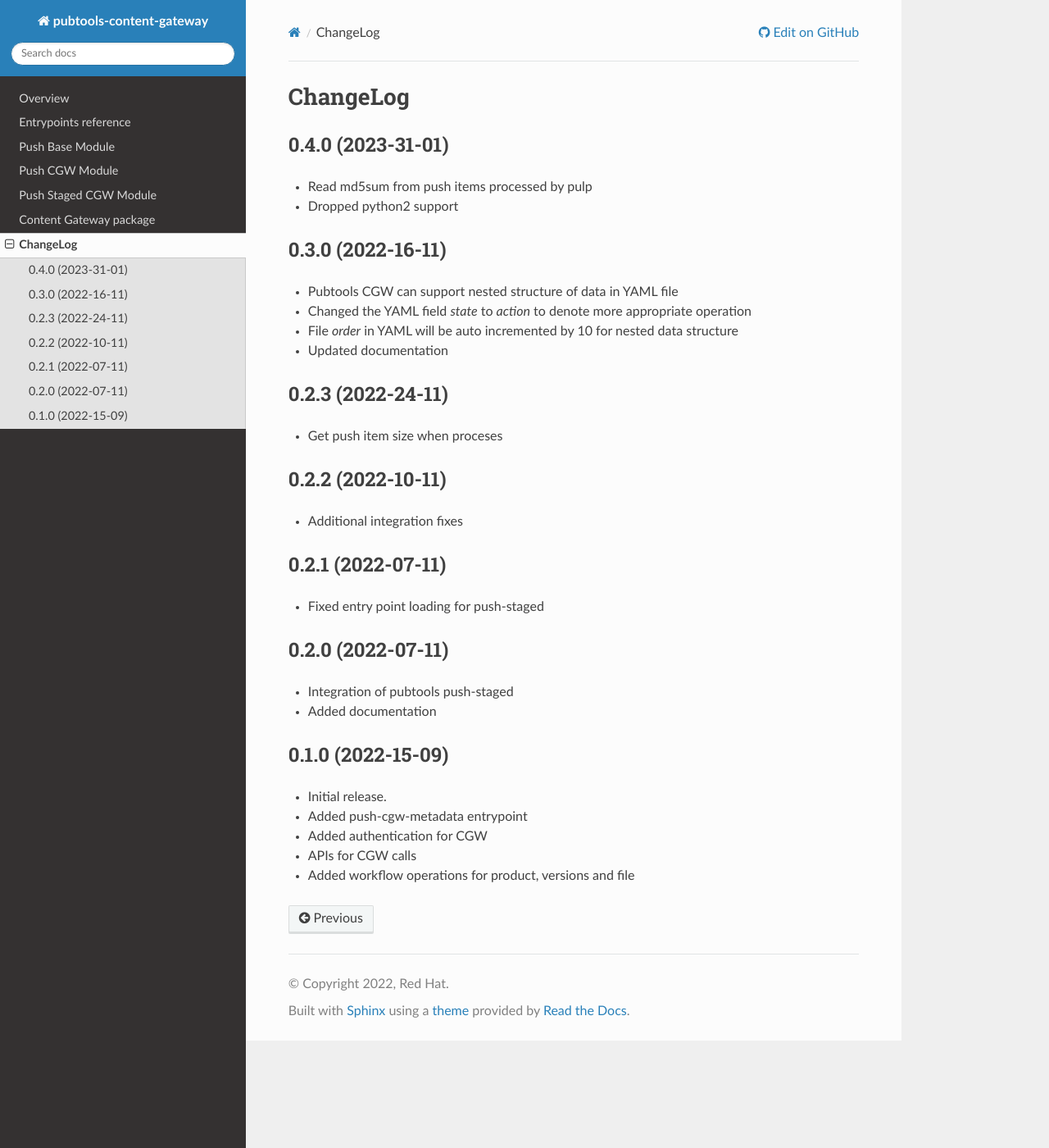
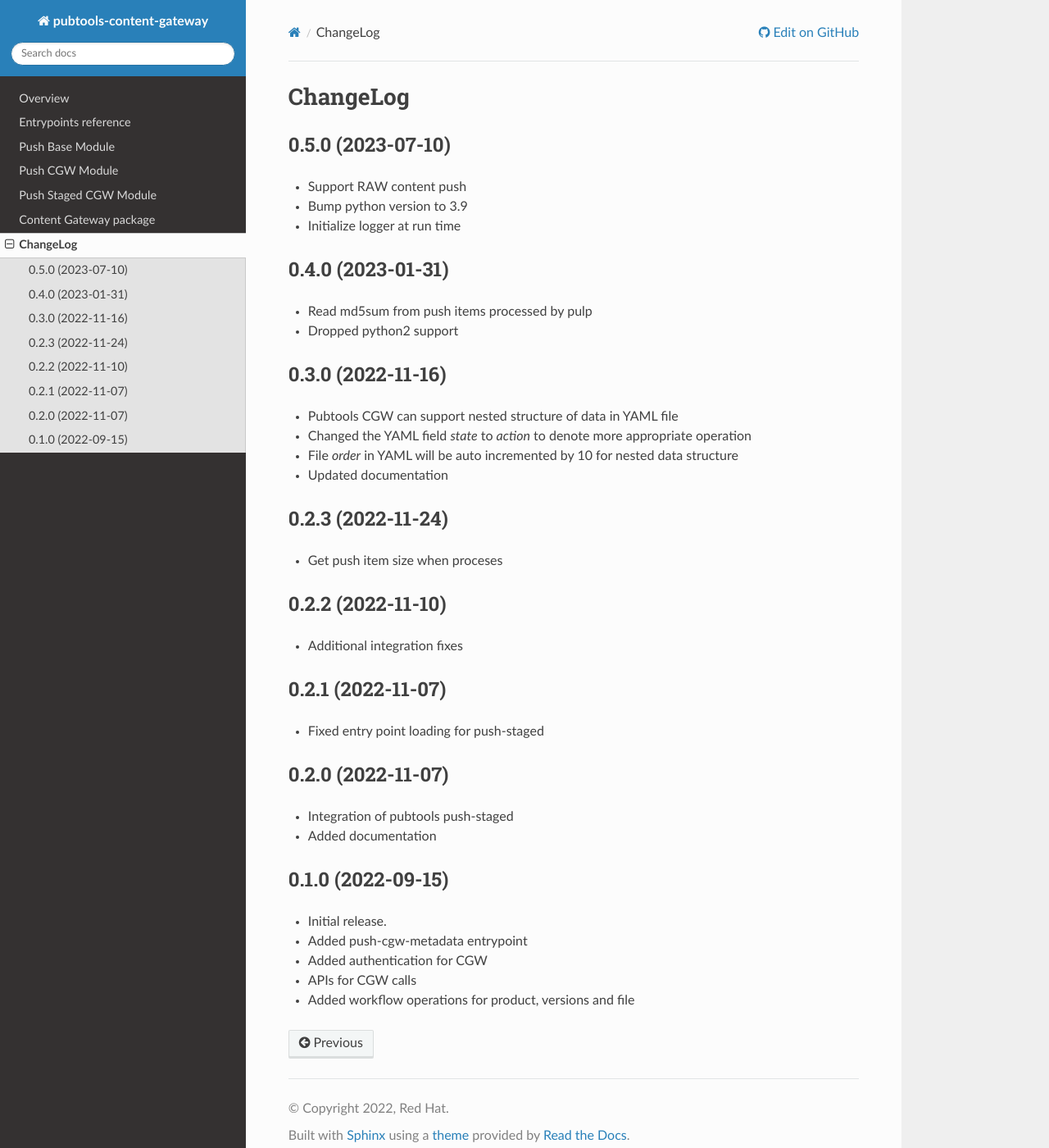
Before and after one commit to release-engineering/pubtools-content-gateway, a Sphinx documentation site: the page built from docs/CHANGELOG.rst, in a window 1280 px wide and 1400 px high. Shown: the whole window at 82% size. Built offline with Sphinx 7.4.7 and the Read the Docs theme 2.0.0, drawn with Linux system fonts in a browser that asks for light colours.

Commit message:
Release 0.5.0

```diff
--- a/docs/CHANGELOG.rst
+++ b/docs/CHANGELOG.rst
@@ -1,13 +1,19 @@
 ChangeLog
 =========
 
-0.4.0 (2023-31-01)
+0.5.0 (2023-07-10)
+------------------
+* Support RAW content push
+* Bump python version to 3.9
+* Initialize logger at run time
+
+0.4.0 (2023-01-31)
 ------------------
 * Read md5sum from push items processed by pulp
 * Dropped python2 support
 
 
-0.3.0 (2022-16-11)
+0.3.0 (2022-11-16)
 ------------------
 
 * Pubtools CGW can support nested structure of data in YAML file
@@ -16,30 +22,30 @@ ChangeLog
 * Updated documentation
 
 
-0.2.3 (2022-24-11)
+0.2.3 (2022-11-24)
 ------------------
 
 * Get push item size when proceses
 
 
-0.2.2 (2022-10-11)
+0.2.2 (2022-11-10)
 ------------------
 
 * Additional integration fixes
 
-0.2.1 (2022-07-11)
+0.2.1 (2022-11-07)
 ------------------
 
 * Fixed entry point loading for push-staged
 
-0.2.0 (2022-07-11)
+0.2.0 (2022-11-07)
 ------------------
 
 * Integration of pubtools push-staged
 * Added documentation
 
 
-0.1.0 (2022-15-09)
+0.1.0 (2022-09-15)
 ------------------
 
 * Initial release.
--- a/setup.py
+++ b/setup.py
@@ -81,7 +81,7 @@ classifiers = [
 
 setup(
     name="pubtools-content-gateway",
-    version="0.4.0",
+    version="0.5.0",
     description=get_description(),
     long_description_content_type="text/markdown",
     author="Javed Alam",
```
